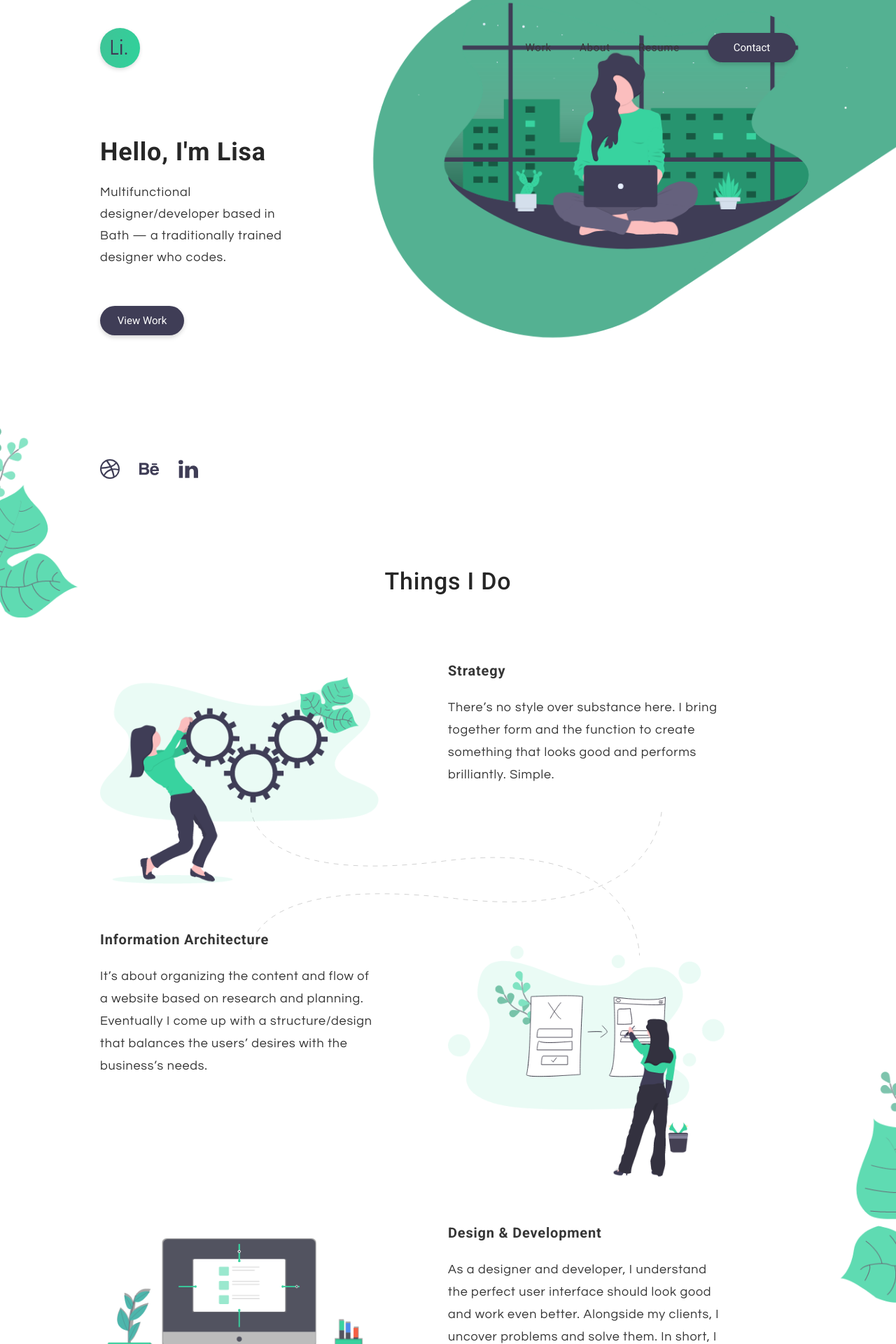
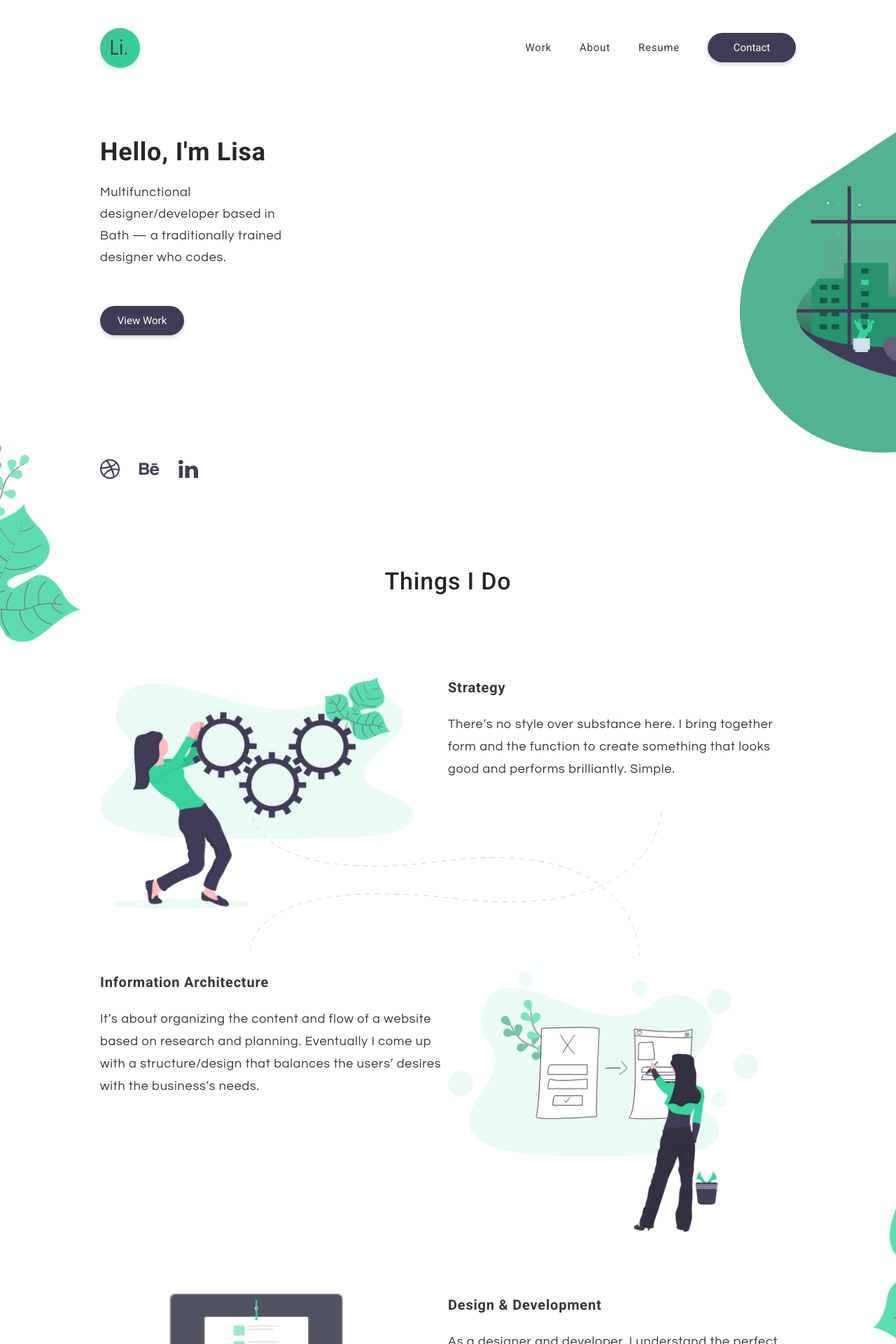
Before and after one commit to cheman121998/portfolio, a React (Create React App) app: page / in a window 1280 px wide. Shown: the top 1920 px of the page at 70% size. Built offline with nearby package versions, Linux system fonts and the light colour scheme.

Commit message:
Re-style background, responsive again

```diff
--- a/src/components/Header/index.jsx
+++ b/src/components/Header/index.jsx
@@ -55,7 +55,11 @@ class Header extends React.Component {
                                         {link('/about', 'About')}
                                         {link('/resume', 'Resume')}
 
-                                        <Tooltip placement="bottomLeft" title="Contact us">
+                                        <Tooltip
+                                            trigger="click"
+                                            placement="bottomLeft"
+                                            title="Contact us"
+                                        >
                                             <button className="contactUs">Contact</button>
                                         </Tooltip>
                                     </nav>
@@ -80,7 +84,11 @@ class Header extends React.Component {
                                         {linkMobile('/about', 'About')}
                                         {linkMobile('/resume', 'Resumne')}
 
-                                        <Tooltip placement="bottomLeft" title="Contact us">
+                                        <Tooltip
+                                            trigger="click"
+                                            placement="bottomLeft"
+                                            title="Contact us"
+                                        >
                                             <Button className="contact">Contact</Button>
                                         </Tooltip>
                                     </Drawer>
@@ -96,7 +104,7 @@ class Header extends React.Component {
                                 Multifunctional designer/developer based in Bath — a traditionally
                                 trained designer who codes.
                             </p>
-                            <Tooltip placement="topLeft" title="View Work">
+                            <Tooltip trigger="click" placement="topLeft" title="View Work">
                                 <button>View Work</button>
                             </Tooltip>
                         </div>
--- a/src/components/Header/style.scss
+++ b/src/components/Header/style.scss
@@ -4,13 +4,13 @@
 #header {
     padding: 40px 0;
     background: url('../../assets/images/illustration-header.png') no-repeat;
-    background-repeat: no-repeat;
-    background-position: 40vw -60vh;
     flex-direction: column;
     display: flex;
     justify-content: flex-end;
     position: relative;
-    background-size: 100vh;
+    // background-size: 100vh;
+    // background-position-x: -10vh;
+    // background-position-y: ;
 
     .navbar {
         max-height: 56px;
@@ -83,13 +83,17 @@
         }
     }
     .container {
+        height: 100%;
         .intro-text {
             min-height: 60vh;
             display: flex;
             flex-direction: column;
             justify-content: center;
+            // margin-top: 180px;
+            //margin-bottom: 80px;
             max-width: 280px;
             font-size: 18px;
+
             h1 {
                 line-height: 48px;
                 font-size: 36px;
@@ -132,7 +136,6 @@
             img:hover {
                 box-shadow: 0 3px 6px rgba(0, 0, 0, 0.46);
                 transform: scale(1.002);
-                border-radius: 50%;
                 padding: 1px;
             }
         }
@@ -177,7 +180,7 @@
     }
 }
 
-@media (max-width: 575px) {
+@media screen and (max-width: 575px) {
     #header {
         background-size: 60vh;
         background-position-x: 20vh;
@@ -218,11 +221,13 @@
         }
     }
 }
-@media (min-width: 576px) {
+@media screen and (min-width: 576px) {
     #header {
         background-size: 60vh;
         background-position-x: 20vh;
         .container {
+            margin: 0px auto;
+            padding: 0 50px;
             .intro-text {
                 h1 {
                     font-size: 32px;
@@ -243,19 +248,14 @@
         }
     }
 }
-@media (min-width: 768px) {
+@media screen and (min-width: 768px) {
     #header {
-        padding: 40px 0;
-        background: url('../../assets/images/illustration-header.png') no-repeat;
-        background-repeat: no-repeat;
-        background-size: 1004px;
-        background-position: 40vw -60vh;
-        flex-direction: column;
-        display: flex;
-        justify-content: flex-end;
-        position: relative;
-
+        background-size: 100vh;
+        background-position-x: 130vh;
+        background-position-y: -15vh;
         .container {
+            margin: 0px auto;
+            padding: 0 15px;
             .intro-text {
                 h1 {
                     font-size: 34px;
@@ -281,16 +281,12 @@
         }
     }
 }
-@media (min-width: 992px) {
+@media screen and (min-width: 992px) {
     #header {
-        background-repeat: no-repeat;
-        background-size: 1004px;
-        background-position: 40vw -60vh;
-        flex-direction: column;
-        display: flex;
-        justify-content: flex-end;
-        position: relative;
         .container {
+            background-size: 100vh;
+            background-position-x: 150vh;
+            background-position-y: -25vh;
             .intro-text {
                 h1 {
                     font-size: 36px;
--- a/src/components/ThingsIDo/style.scss
+++ b/src/components/ThingsIDo/style.scss
@@ -98,17 +98,82 @@
         }
     }
 }
+@media screen and (min-width: 576px) {
+    #things-i-do {
+        text-align: left;
+        .container {
+            margin: 0px auto;
+            padding: 0 50px;
+            h2 {
+                text-align: left;
+            }
+            .row {
+                display: block;
+                .col-6 {
+                    width: 100%;
+                    img {
+                        width: 100%;
+                    }
+                    .txt-map {
+                        .txt-map-title {
+                            margin-top: 24px;
+                        }
+                        div {
+                            p {
+                                font-size: 16px;
+                                max-width: 100%;
+                            }
+                        }
+                    }
+                }
+            }
+        }
+    }
+}
 @media screen and (min-width: 768px) {
     #things-i-do {
         .container {
+            margin: 0px auto;
+            padding: 0 15px;
             .col-6 {
                 width: 50%;
                 img {
-                    width: 80%;
+                    width: 60%;
                 }
                 .txt-map {
                     p {
                         font-size: 16px;
+                        max-width: 240px;
+                    }
+                }
+            }
+        }
+    }
+    #things-i-do {
+        text-align: left;
+        .container {
+            margin: 0px auto;
+            padding: 0 15px;
+            h2 {
+                text-align: center;
+            }
+            .row {
+                display: flex;
+                .col-6 {
+                    width: 50%;
+                    img {
+                        width: 90%;
+                    }
+                    .txt-map {
+                        .txt-map-title {
+                            margin-top: 24px;
+                        }
+                        div {
+                            p {
+                                font-size: 18px;
+                                max-width: 100%;
+                            }
+                        }
                     }
                 }
             }
```
